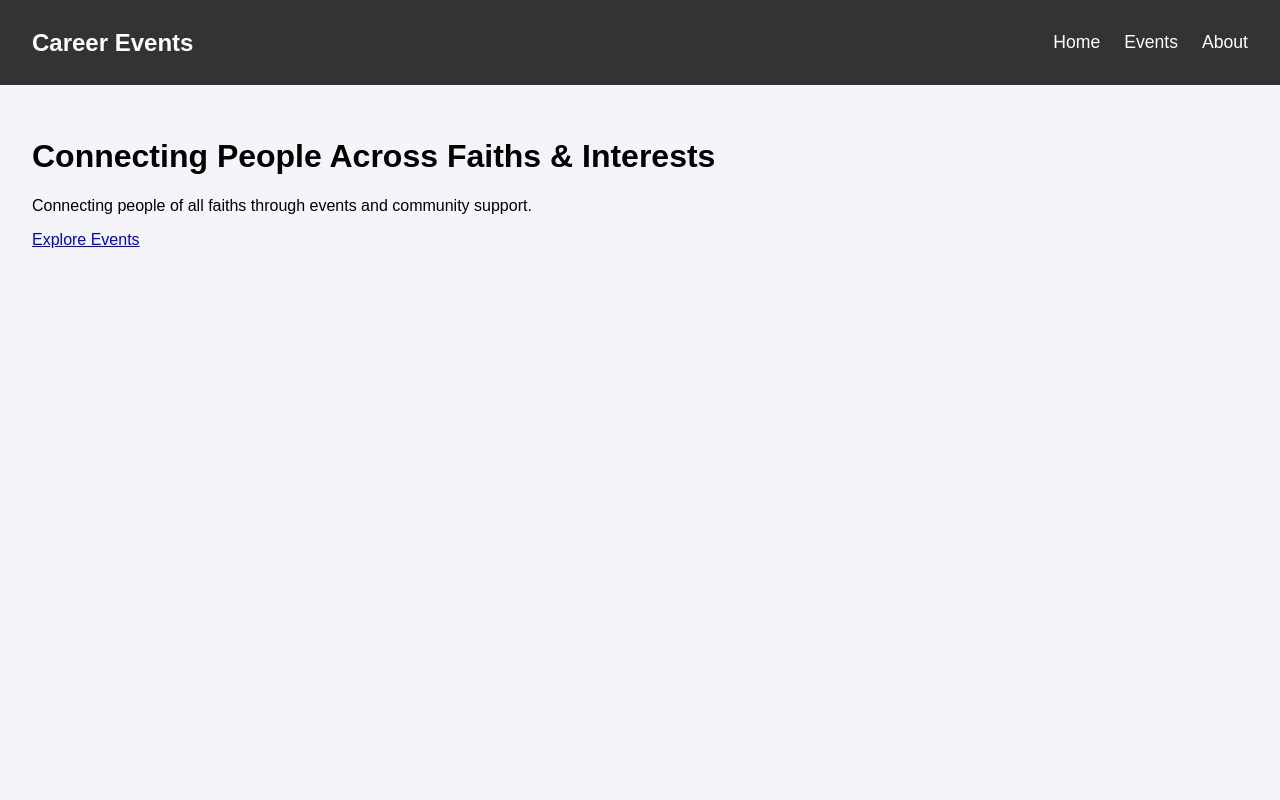
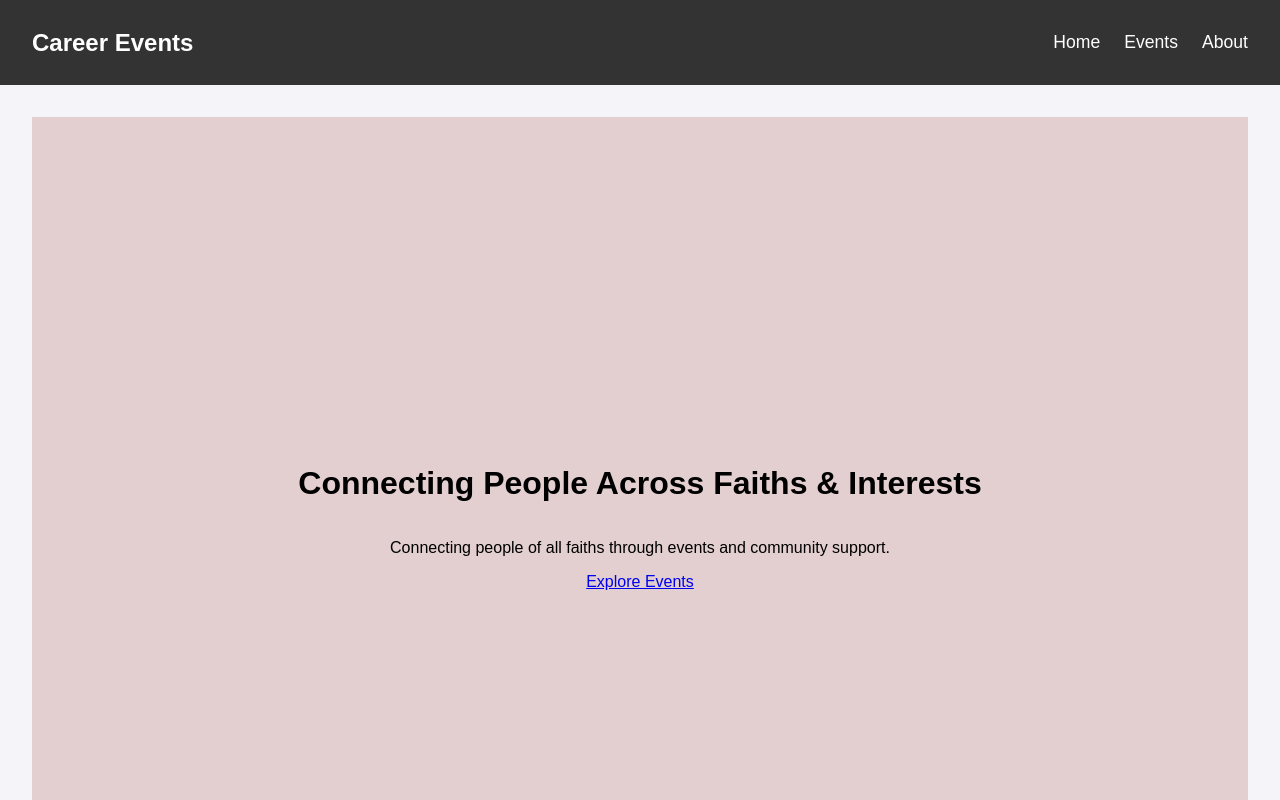
Before and after one commit to saravananbala410/Career-Events, a React (Create React App) app: page / in a window 1280 px wide. Shown: the top 800 px of the page. Built offline with nearby package versions, Linux system fonts and the light colour scheme.

Commit message:
Update Home.css

```diff
--- a/src/pages/Home.css
+++ b/src/pages/Home.css
@@ -10,10 +10,14 @@
     margin: 10px;
 }
 
-.home{
-    background:e3cfcf;
-    height:100vh;
- }
+.home {
+    background: #e3cfcf;
+    height: 100vh;
+    display: flex;
+    flex-direction: column;
+    justify-content: center;
+    align-items: center; /* Corrected this line */
+}
   .event-image {
     width: 100%;
     height: auto;
```
